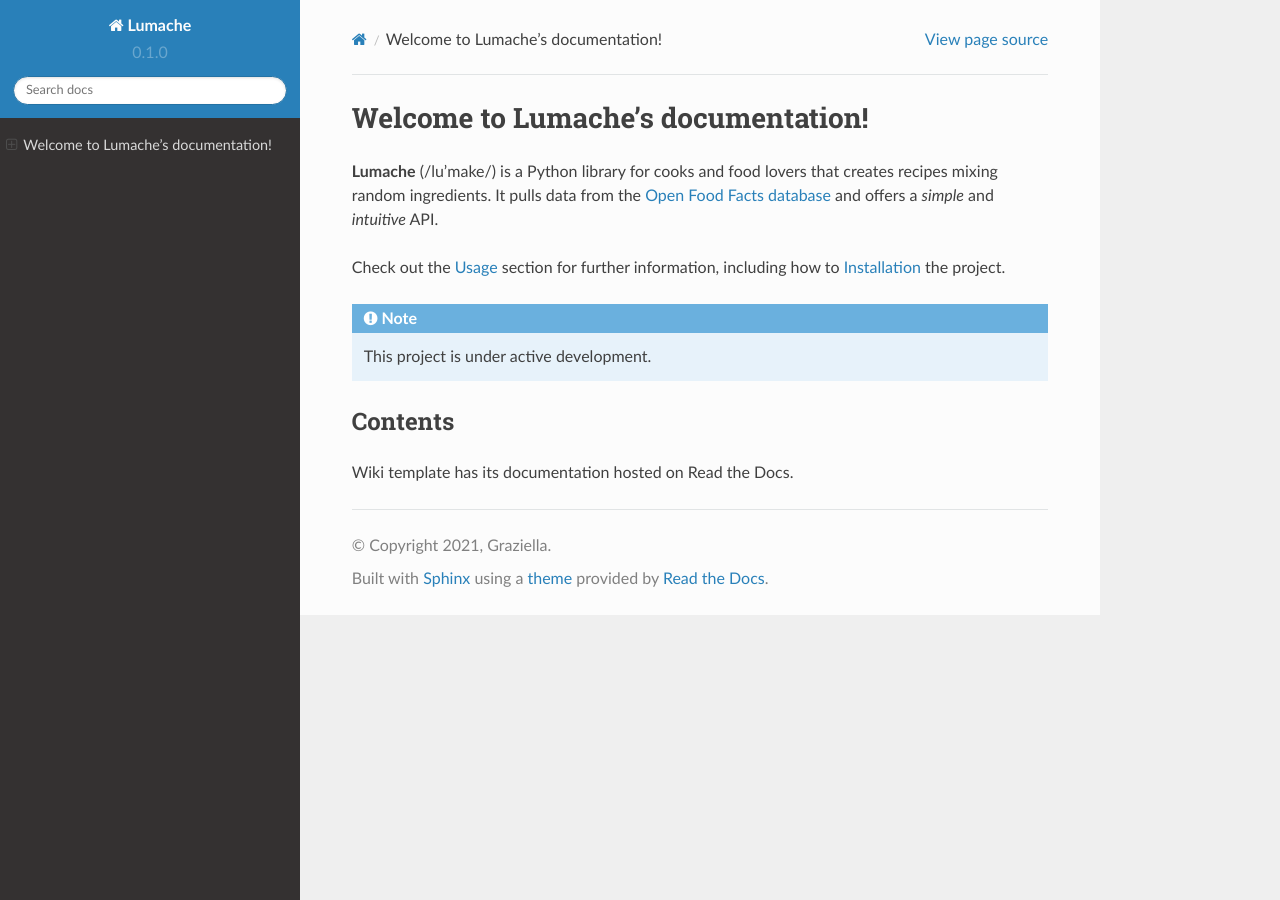
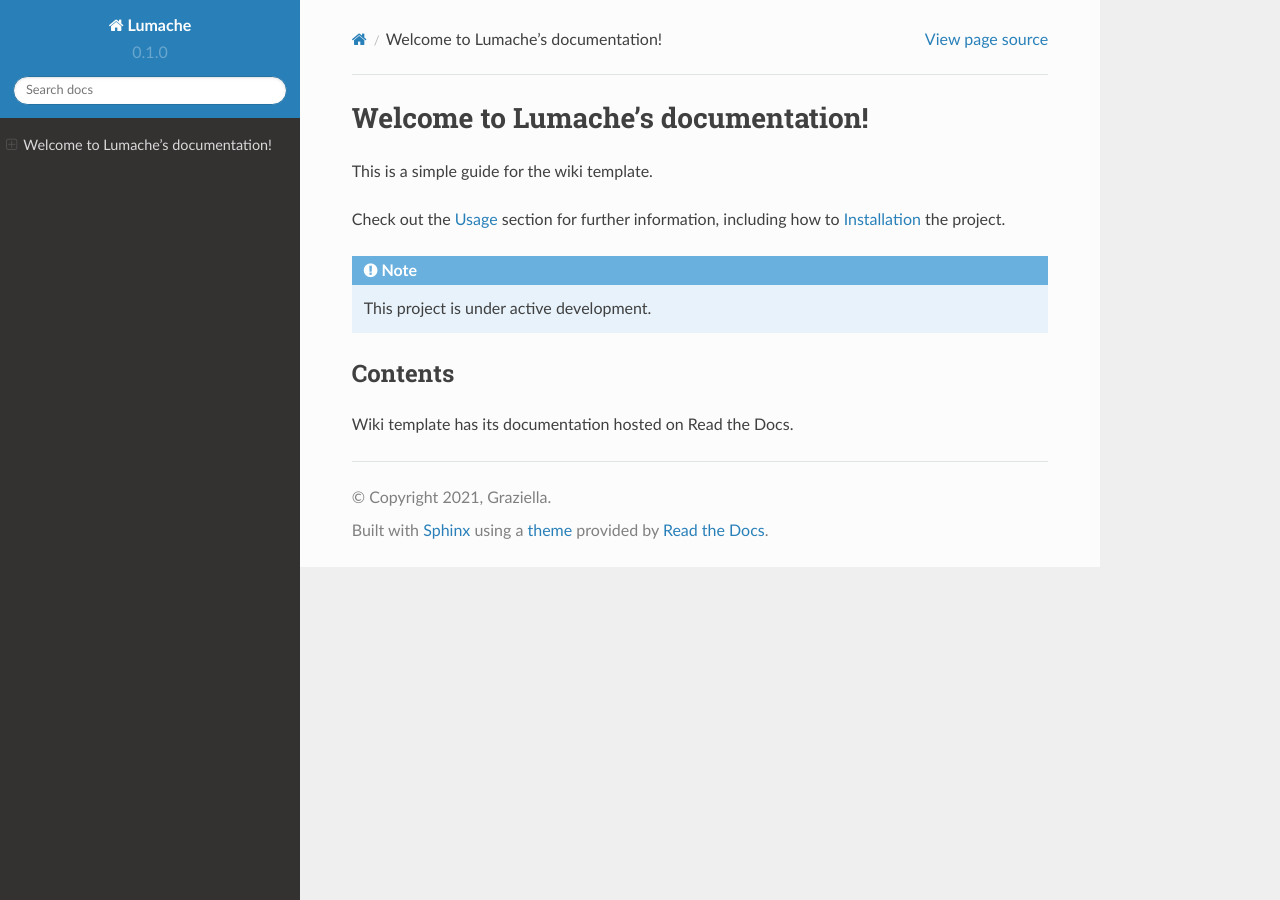
Before and after one commit to vrionisnick/rtd-tutorial, a Sphinx documentation site: the page built from docs/source/index.rst, in a window 1280 px wide. Built offline with Sphinx 7.4.7 and the Read the Docs theme 2.0.0, drawn with Linux system fonts in a browser that asks for light colours; pages that are not in the unit, such as notebooks, are missing from menus.

Commit message:
Update index.rst

```diff
--- a/docs/source/index.rst
+++ b/docs/source/index.rst
@@ -1,10 +1,7 @@
 Welcome to Lumache's documentation!
 ===================================
 
-**Lumache** (/lu'make/) is a Python library for cooks and food lovers
-that creates recipes mixing random ingredients.
-It pulls data from the `Open Food Facts database <https://world.openfoodfacts.org/>`_
-and offers a *simple* and *intuitive* API.
+This is a simple guide for the wiki template.
 
 Check out the :doc:`usage` section for further information, including
 how to :ref:`installation` the project.
```
Also changed, not shown: other parts of docs/source/index.rst (+1 -1 lines).
